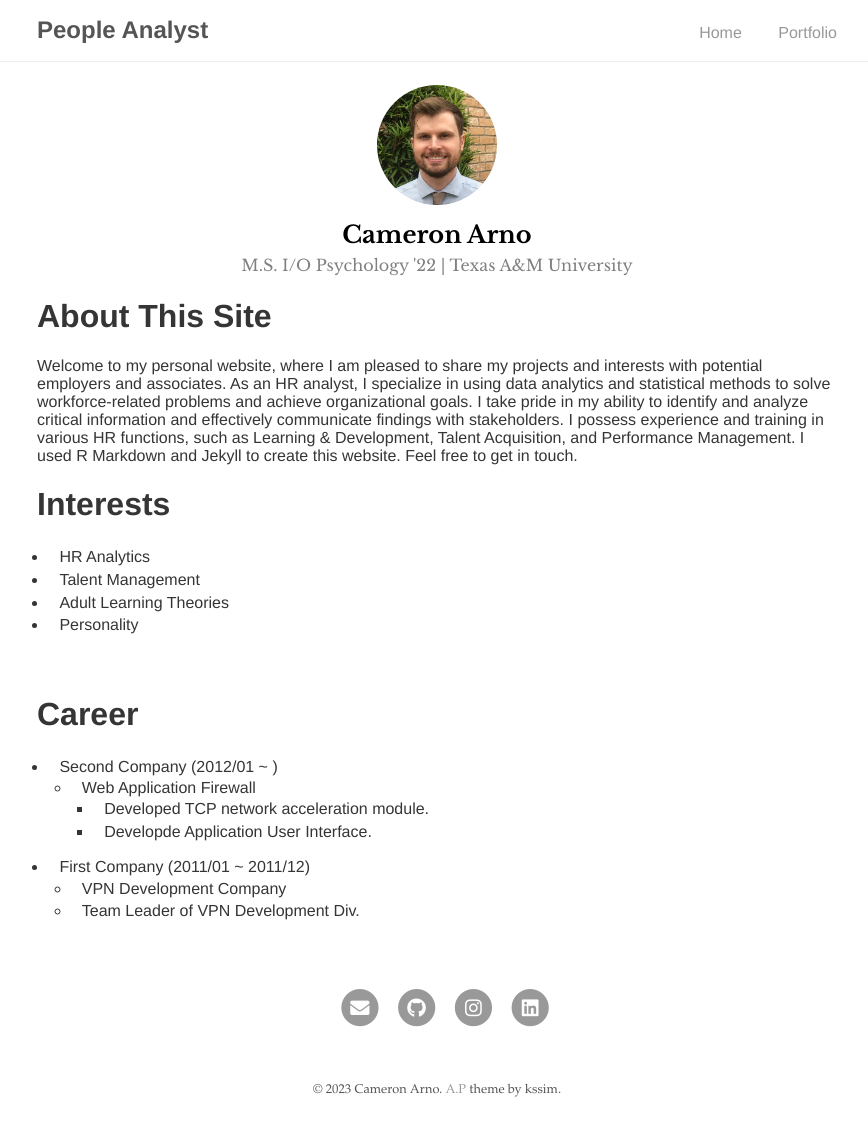
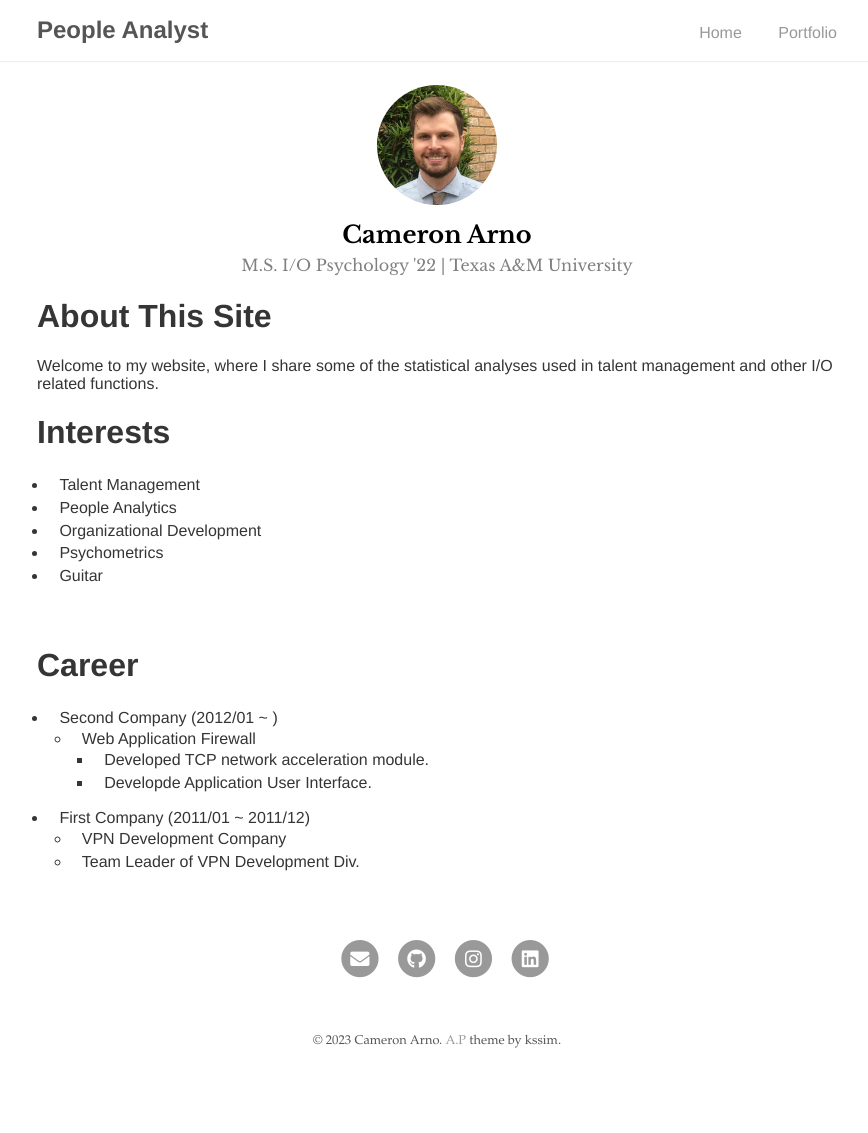
Before and after one commit to camarn/analyst, a Jekyll site: the page built from index.md, in a window 1280 px wide. Shown: the whole page, without its empty margins (203-1071 px from the left). Built offline with Jekyll 4.4.1, drawn with Linux system fonts in a browser that asks for light colours; our own code applies the rules of GitHub Pages for plain Markdown files; after the commit the page ends 1084 px from its top, so only the background shows below that.

Commit message:
Update index.md

```diff
--- a/index.md
+++ b/index.md
@@ -3,15 +3,16 @@ layout: about
 ---
 
 # About This Site
-  Welcome to my personal website, where I am pleased to share my projects and interests with potential employers and associates. As an HR analyst, I specialize in using data analytics and statistical methods to solve workforce-related problems and achieve organizational goals.  I take pride in my ability to identify and analyze critical information and effectively communicate findings with stakeholders. I possess experience and training in various HR functions, such as Learning & Development, Talent Acquisition, and Performance Management. I used R Markdown and Jekyll to create this website. Feel free to get in touch.
+  Welcome to my website, where I share some of the statistical analyses used in talent management and other I/O related functions.
 <br/>
 
 
 # Interests
-- HR Analytics
 - Talent Management
-- Adult Learning Theories
-- Personality
+- People Analytics
+- Organizational Development
+- Psychometrics
+- Guitar
 
 <br/>
 
```
